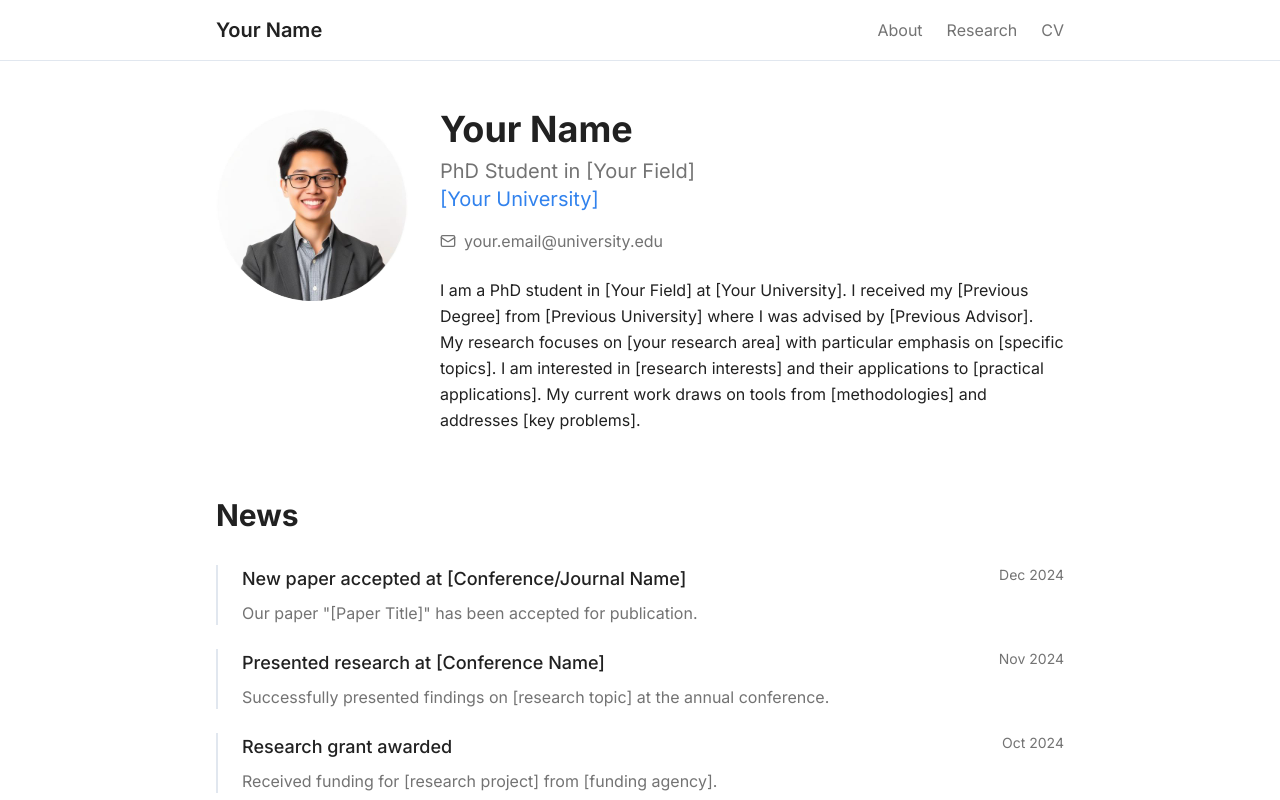
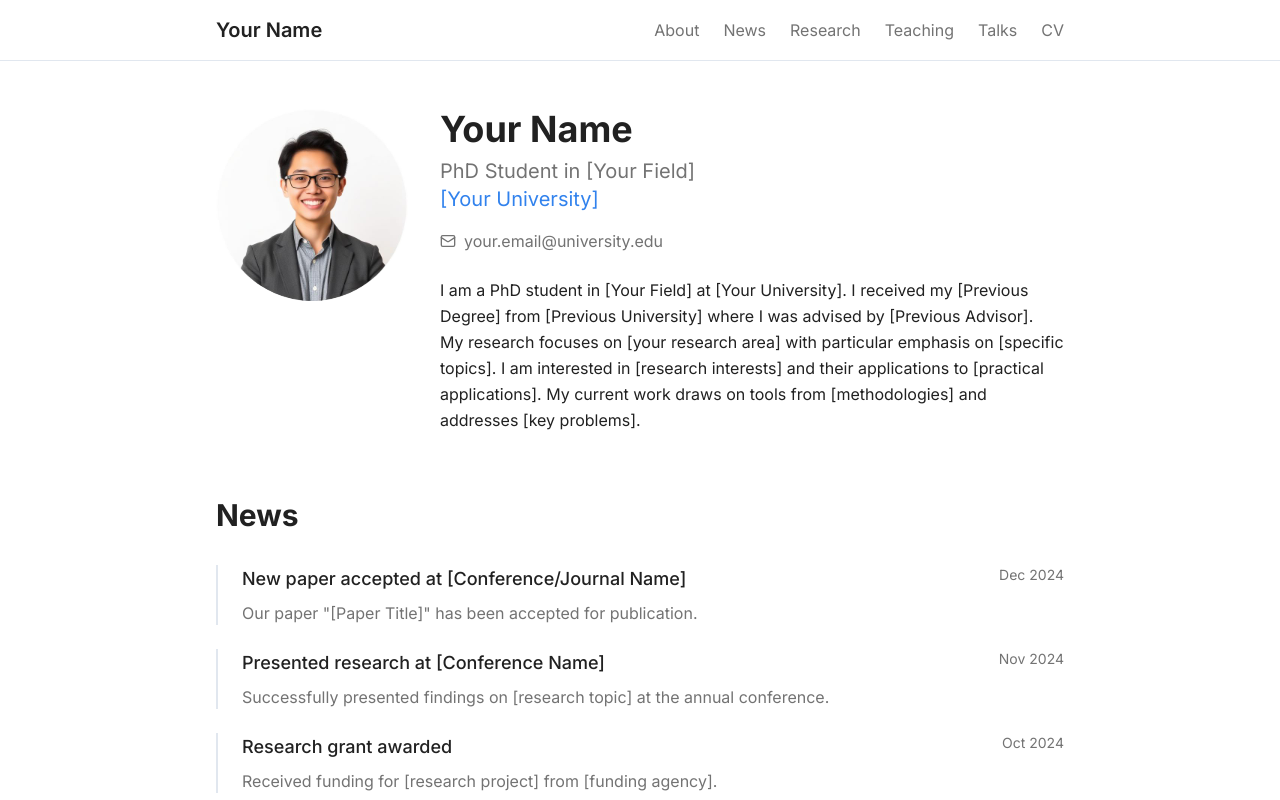
Before and after one commit to anasabdelhakmi/anasabdelhakmi.github.io, a React (Vite) app: page / in a window 1280 px wide. Shown: the top 800 px of the page. Built offline with nearby package versions, Linux system fonts and the light colour scheme.

Commit message:
Add sections to header
Add News and Talks sections to the header navigation bar.

```diff
--- a/src/pages/Index.tsx
+++ b/src/pages/Index.tsx
@@ -59,7 +59,10 @@ const Index = () => {
             <h1 className="text-xl font-semibold text-foreground">Your Name</h1>
             <nav className="flex space-x-6">
               <a href="#about" className="text-muted-foreground hover:text-foreground transition-colors">About</a>
+              <a href="#news" className="text-muted-foreground hover:text-foreground transition-colors">News</a>
               <a href="#research" className="text-muted-foreground hover:text-foreground transition-colors">Research</a>
+              <a href="#teaching" className="text-muted-foreground hover:text-foreground transition-colors">Teaching</a>
+              <a href="#talks" className="text-muted-foreground hover:text-foreground transition-colors">Talks</a>
               <a href="#" className="text-muted-foreground hover:text-foreground transition-colors">CV</a>
             </nav>
           </div>
@@ -198,7 +201,7 @@ const Index = () => {
         </section>
 
         {/* Teaching Section */}
-        <section className="mb-16">
+        <section id="teaching" className="mb-16">
           <h2 className="text-3xl font-bold text-foreground mb-8">Teaching</h2>
           <div className="space-y-4">
             <div>
@@ -213,7 +216,7 @@ const Index = () => {
         </section>
 
         {/* Talks Section */}
-        <section className="mb-16">
+        <section id="talks" className="mb-16">
           <h2 className="text-3xl font-bold text-foreground mb-8">Talks</h2>
           <div className="space-y-6">
             <div className="border-l-2 border-border pl-6">
```
